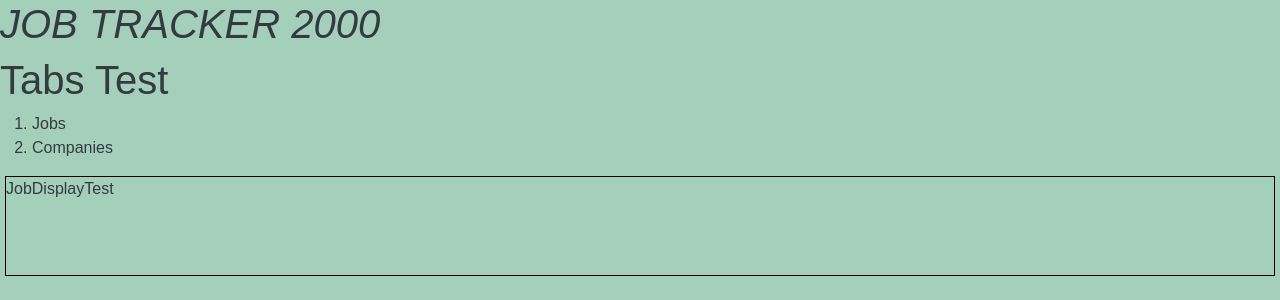
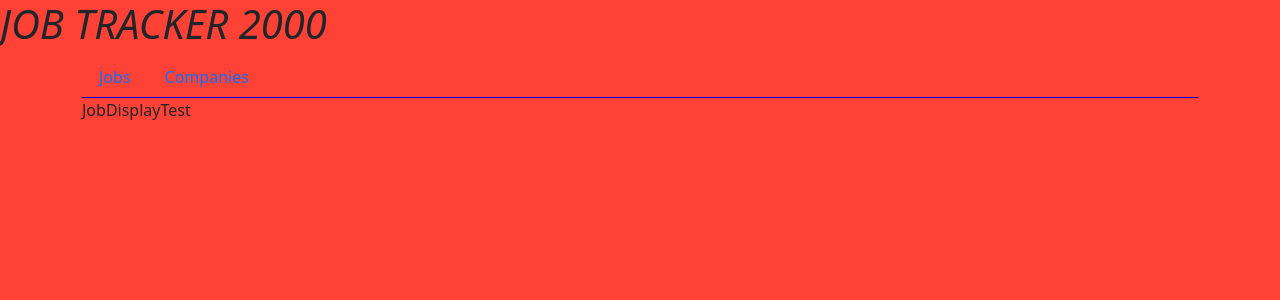
Before and after one commit to W0bbeg0ng/Job-Tracker-2000, a React app: page / in a window 1280 px wide. Shown: the top 300 px of the page. Built offline with nearby package versions, Linux system fonts and the light colour scheme.

Commit message:
working on bootstrap and css

```diff
--- a/src/client/components/Container.jsx
+++ b/src/client/components/Container.jsx
@@ -5,11 +5,11 @@ import CompanyList from "./CompanyList"
 
 const Container = (props) => {
   return (
-   <div>
-    <h1>Tabs Test</h1>
+   <div className="container">
 
      <TabsContainer>
-       <div label = "Jobs">
+        <div label="Jobs">
+
         <JobList />
        </div>
        <div label = "Companies">
--- a/src/client/components/Tab.jsx
+++ b/src/client/components/Tab.jsx
@@ -23,10 +23,10 @@ class Tab extends Component {
       },
     } = this;
 
-    let className = 'tab-list-item';
+    let className = 'nav-item';
 
     if (activeTab === label) {
-      className += ' tab-list-active';
+      className += ' active';
     }
 
     return (
@@ -34,7 +34,7 @@ class Tab extends Component {
         className={className}
         onClick={onClick}
       >
-        {label}
+        <a class="nav-link" href="#">{label}</a>
       </li>
     );
   }
--- a/src/client/components/TabsContainer.jsx
+++ b/src/client/components/TabsContainer.jsx
@@ -53,7 +53,7 @@ class TabsContainer extends Component {
 
     return (
       <div className="tabs">
-        <ol className="tab-list">
+        <ol className="nav nav-tabs">
           {children.map((child) => {
             const { label } = child.props;
 
--- a/src/client/styles/style.scss
+++ b/src/client/styles/style.scss
@@ -1,22 +1,30 @@
+$nav-tabs-border-color: blue;
+$dropdown-link-color: purple;
+$body-bg: #ff4136;
+
 @import "~bootstrap/scss/bootstrap";
 
-body {
-  color: $gray-800;
-  background-color: $green-200;
-  font-family: Arial, Helvetica, sans-serif;
-}
 
-.tabsContainer {
-  margin: 0;
+// body {
+//   color: $gray-800;
+//   background-color: $gray-200;
+//   font-family: Arial, Helvetica, sans-serif;
+// }
 
-}
+// .tabsContainer {
+//   margin: 0;
+// }
 
-.container {
-  padding: 0;
-}
+// .container {
+//   padding: 0;
+// }
 
-.jobDisplay {
-  margin: 5px;
-  border: 1px solid black;
-  min-height: 100px;
-}
+// .jobDisplay {
+//   margin: 5px;
+//   border: 1px solid black;
+//   min-height: 100px;
+// }
+
+// .nav-tabs {
+//   border-color: $gray-800;
+// }
```
